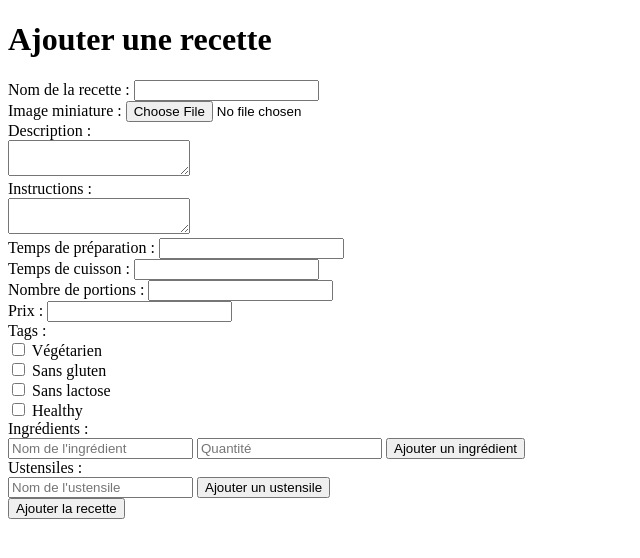
After one commit to G1ul1o/Miamateur, a PHP site: page /formulaire.php in a window 1280 px wide. The commit adds this page. Shown: the top 558 px of the page, without its empty margins (0-640 px from the left). Run offline with PHP 8.4, Linux system fonts and the light colour scheme.

Commit message:
new DB + formulaire files

```diff
--- a/connection.php
+++ b/connection.php
@@ -2,7 +2,7 @@
 $servername = "localhost";
 $username = "root";
 $dbname = "miamateur";
-$password = "";
+$password = "Boulle1203";
 
 try {
     $conn = new PDO("mysql:host=$servername;dbname=$dbname", $username, $password);
--- /dev/null
+++ b/formulaire.js
@@ -0,0 +1,54 @@
+function ajouterIngredient() {
+    var selectIngredient = document.getElementById("selectIngredient");
+    var inputQuantite = document.getElementById("inputQuantite");
+    var nomIngredient = selectIngredient.options[selectIngredient.selectedIndex].text;
+    var idIngredient = selectIngredient.value;
+    var quantite = inputQuantite.value;
+    var tr = document.createElement("tr");
+    tr.innerHTML = `
+    <td>${nomIngredient}</td>
+    <td>${quantite}</td>
+    <td>
+      <button type="button" class="btn btn-danger btn-sm" onclick="supprimerLigne(this)">Supprimer</button>
+      <input type="hidden" name="ingredients[]" value="${idIngredient},${quantite}">
+    </td>
+  `;
+    var tbody = document.getElementById("tbodyIngredients");
+    tbody.appendChild(tr);
+}
+
+function ajouterUstensile() {
+    var selectUstensile = document.getElementById("selectUstensile");
+    var nomUstensile = selectUstensile.options[selectUstensile.selectedIndex].text;
+    var idUstensile = selectUstensile.value;
+    var tr = document.createElement("tr");
+    tr.innerHTML = `
+    <td>${nomUstensile}</td>
+    <td>
+      <button type="button" class="btn btn-danger btn-sm" onclick="supprimerLigne(this)">Supprimer</button>
+      <input type="hidden" name="ustensiles[]" value="${idUstensile}">
+    </td>
+  `;
+    var tbody = document.getElementById("tbodyUstensiles");
+    tbody.appendChild(tr);
+}
+
+function ajouterTag() {
+    var inputTag = document.getElementById("inputTag");
+    var nomTag = inputTag.value;
+    var tr = document.createElement("tr");
+    tr.innerHTML = `
+    <td>${nomTag}</td>
+    <td>
+      <button type="button" class="btn btn-danger btn-sm" onclick="supprimerLigne(this)">Supprimer</button>
+      <input type="hidden" name="tags[]" value="${nomTag}">
+    </td>
+  `;
+    var tbody = document.getElementById("tbodyTags");
+    tbody.appendChild(tr);
+}
+
+function supprimerLigne(btn) {
+    var tr = btn.parentNode.parentNode;
+    tr.parentNode.removeChild(tr);
+}
--- /dev/null
+++ b/formulaire.php
@@ -0,0 +1,64 @@
+<?php
+include 'connection.php';
+?>
+<!DOCTYPE html>
+<html lang="fr">
+<head>
+    <meta charset="UTF-8">
+    <title>Formulaire</title>
+    <link rel="stylesheet" href="formulaire.css">
+    <script src="formulaire.js"></script>
+</head>
+<body>
+<h1>Ajouter une recette</h1>
+
+<form method="POST" action="traitement.php" enctype="multipart/form-data">
+
+    <label for="nom">Nom de la recette :</label>
+    <input type="text" name="nom" required><br>
+
+    <label for="image">Image miniature :</label>
+    <input type="file" name="image"><br>
+
+    <label for="description">Description :</label><br>
+    <textarea name="description"></textarea><br>
+
+    <label for="instructions">Instructions :</label><br>
+    <textarea name="instructions"></textarea><br>
+
+    <label for="temps_preparation">Temps de préparation :</label>
+    <input type="number" name="temps_preparation" min="0" required><br>
+
+    <label for="temps_cuisson">Temps de cuisson :</label>
+    <input type="number" name="temps_cuisson" min="0" required><br>
+
+    <label for="nb_portions">Nombre de portions :</label>
+    <input type="number" name="nb_portions" min="1" required><br>
+
+    <label for="prix">Prix :</label>
+    <input type="number" name="prix" min="0" step="0.01" required><br>
+
+    <label for="tags">Tags :</label><br>
+    <input type="checkbox" name="tags[]" value="vegetarien"> Végétarien<br>
+    <input type="checkbox" name="tags[]" value="sans_gluten"> Sans gluten<br>
+    <input type="checkbox" name="tags[]" value="sans_lactose"> Sans lactose<br>
+    <input type="checkbox" name="tags[]" value="healthy"> Healthy<br>
+
+    <label for="ingredients">Ingrédients :</label><br>
+    <div id="ingredients-container">
+        <input type="text" name="ingredients_nom[]" placeholder="Nom de l'ingrédient" required>
+        <input type="text" name="ingredients_quantite[]" placeholder="Quantité" required>
+        <button type="button" onclick="ajouterIngredient()">Ajouter un ingrédient</button>
+    </div>
+
+    <label for="ustensiles">Ustensiles :</label><br>
+    <div id="ustensiles-container">
+        <input type="text" name="ustensiles_nom[]" placeholder="Nom de l'ustensile" required>
+        <button type="button" onclick="ajouterUstensile()">Ajouter un ustensile</button>
+    </div>
+
+    <input type="submit" value="Ajouter la recette">
+
+</form>
+</body>
+</html>
--- a/index.php
+++ b/index.php
@@ -48,8 +48,8 @@
         <div class="alignement_cote">
             <div class="alignement">
                 <header-button><a class="active header-button" href="Header.html" target="_blank">Accueil</a></header-button>
-                <header-button><a class="header-button" href="https://www.twitch.tv/otplol_" target="_blank">Moins de 5 €</a></header-button>
-                <header-button><a class="header-button" href="http://twitch.com" target="_blank">Une seule poêle</a></header-button>
+                <header-button><a class="header-button" href="" target="_blank">Moins de 5 €</a></header-button>
+                <header-button><a class="header-button" href="formulaire.php">Ajouter une recette</a></header-button>
                 <header-button><a class="header-button" href="http://twitch.com" target="_blank">Végétarien</a></header-button>
                 <header-button><a class="header-button" href="http://twitch.com" target="_blank">Moins de 5 min</a></header-button>
                 <header-button><a class="header-button" href="http://twitch.com" target="_blank">Au micro-onde</a></header-button>
```
Also changed, not shown: debug.php (deleted, +0 -14 lines), fill.php (deleted, +0 -81 lines), index.css (+7 -5 lines), index.js (deleted, +0 -21 lines), recette.css (+9 -6 lines), recette.php (+20 -13 lines), .htaccess (deleted), README.md (deleted), formulaire.css (added), image/image-removebg-preview.jpg (deleted), image/menu.png (deleted).
